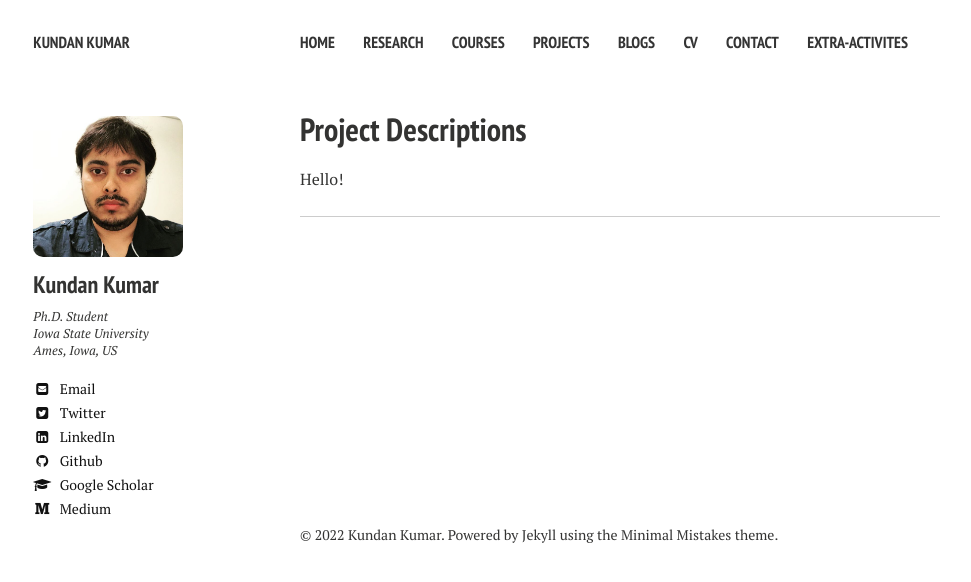
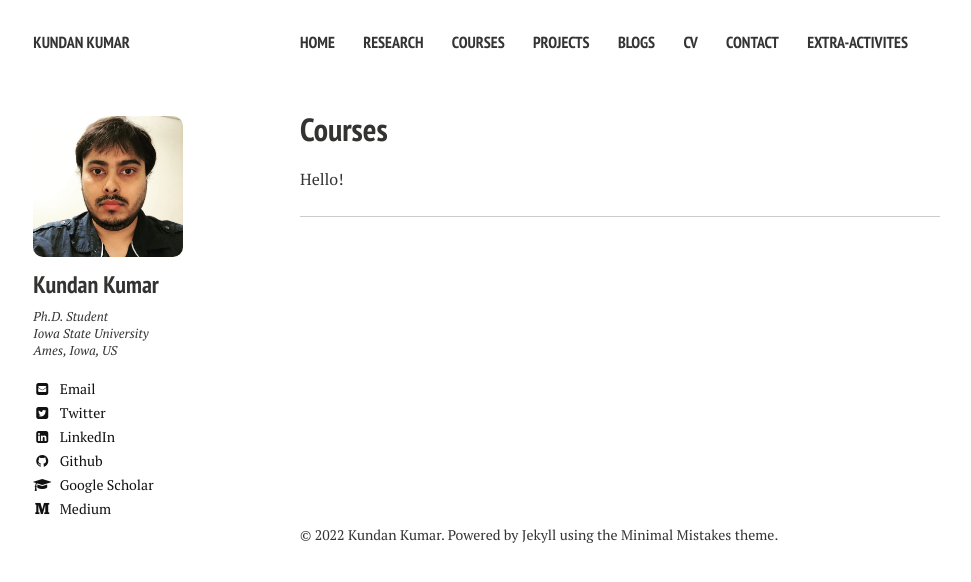
Before and after one commit to kundan7kumar/kundan7kumar.github.io, a Jekyll site: the page built from teaching/projects/index.md, in a window 1280 px wide. Shown: the top 582 px of the page, without its empty margins (20-991 px from the left). Built offline with Jekyll 4.4.1, drawn with Linux system fonts in a browser that asks for light colours; nearby versions of some CDN libraries; part of the change alters nothing that is shown.

Commit message:
Update index.md

```diff
--- a/teaching/projects/index.md
+++ b/teaching/projects/index.md
@@ -1,8 +1,8 @@
 ---
 layout: page
-title: Project Descriptions
-tags: [research, umang, bhatt, cambridge, cmu, graduate]
-modified: 2014-08-08T20:53:07.573882-04:00
+title: Courses
+tags: [courses, kundan, kumar, iowa, isu, graduate]
+modified:
 comments: false
 ---
 
```
